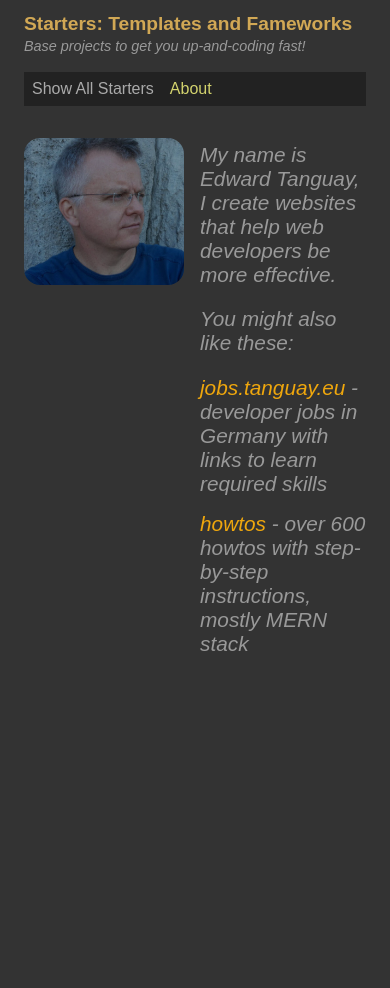
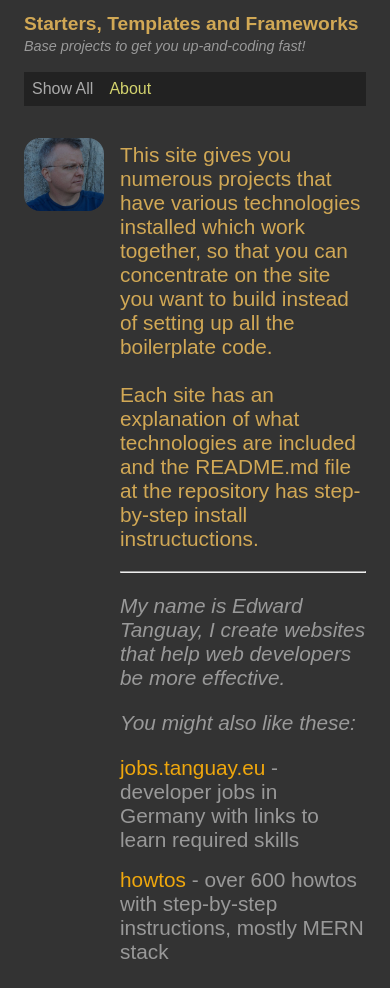
Before and after one commit to edwardtanguay/starters-frontend, a React (Vite) app: page /about in a window 390 px wide. Before the commit the page ends 844 px from the top, so only its background shows below. Built offline with nearby package versions, Linux system fonts and the light colour scheme; no server answers.

Commit message:
about redesigned

```diff
--- a/src/App.tsx
+++ b/src/App.tsx
@@ -7,10 +7,10 @@ function App() {
 
 	return (
 		<div className="App">
-			<h1>Starters: Templates and Fameworks</h1>
+			<h1>Starters, Templates and Frameworks</h1>
 			<h2>Base projects to get you up-and-coding fast!</h2>
 			<nav>
-				<NavLink to="/list">Show All Starters</NavLink>
+				<NavLink to="/list">Show All</NavLink>
 				<NavLink to="/about">About</NavLink>
 			</nav>
 
--- a/src/pages/PageAbout.tsx
+++ b/src/pages/PageAbout.tsx
@@ -3,6 +3,10 @@ export const PageAbout = () => {
 		<div className="page pageAbout">
 			<img src="images/edward_tanguay.jpg" />
 			<div className="info">
+				<p className="highlight">
+					This site gives you numerous projects that have various technologies installed which work together, so that you can concentrate on the site you want to build instead of setting up all the boilerplate code.<br/><br/>Each site has an explanation of what technologies are included and the README.md file at the repository has step-by-step install instructuctions.
+				</p>
+				<hr/>
 				<p>
 					My name is Edward Tanguay, I create websites that help
 					web developers be more effective.
--- a/src/styles/App.scss
+++ b/src/styles/App.scss
@@ -31,7 +31,7 @@ body {
 		}
 
 		h1 {
-			color: rgb(209, 168, 85);
+			color: v.$main_header_color;
 		}
 
 		h2 {
@@ -360,6 +360,13 @@ body {
 			display: flex;
 			gap: 1rem;
 
+			/* smartphone view */
+			@media (max-width: 577px) {
+				img {
+					width: 5rem !important;
+				}
+			}
+
 			img {
 				width: 10rem;
 				margin-top: 2rem;
@@ -371,9 +378,17 @@ body {
 			.info {
 				margin-top: 1rem;
 				font-size: 1.3rem;
-				font-style: italic;
 				color: #999;
-				width: 25rem;
+				width: 35rem;
+
+				p.highlight {
+					color: v.$main_header_color;
+					font-style: normal;
+				}
+
+				p {
+					font-style: italic;
+				}
 
 				.item {
 					margin-bottom: 1rem;
--- a/src/styles/_variables.scss
+++ b/src/styles/_variables.scss
@@ -1,5 +1,5 @@
 $button-font-size: 1.1rem;
-
+$main_header_color: rgb(209, 168, 85);
 @mixin repositoryButton {
 	border: 1px solid rgb(38, 107, 38);
 	background-color: rgb(46, 97, 46);
```
Also changed, not shown: dev/notes.txt.
